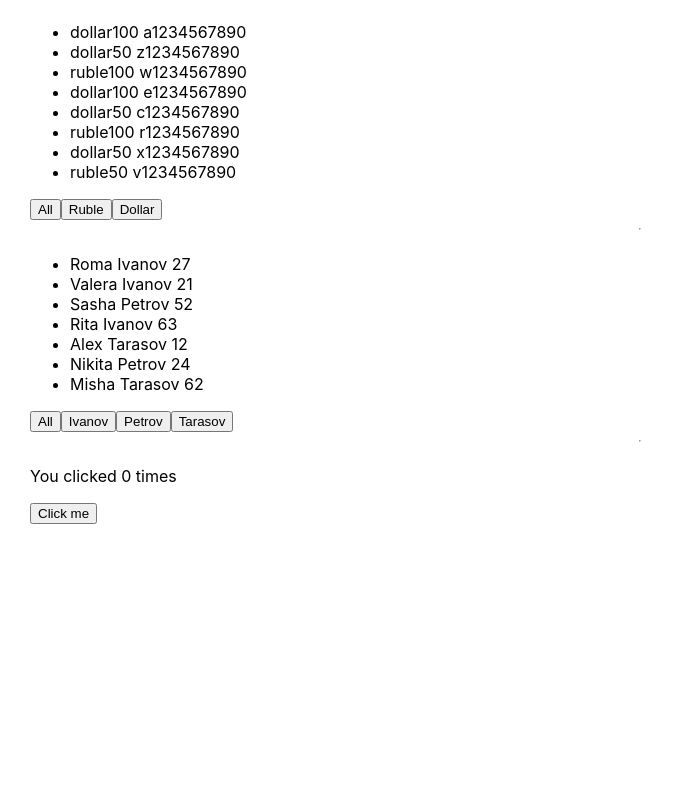
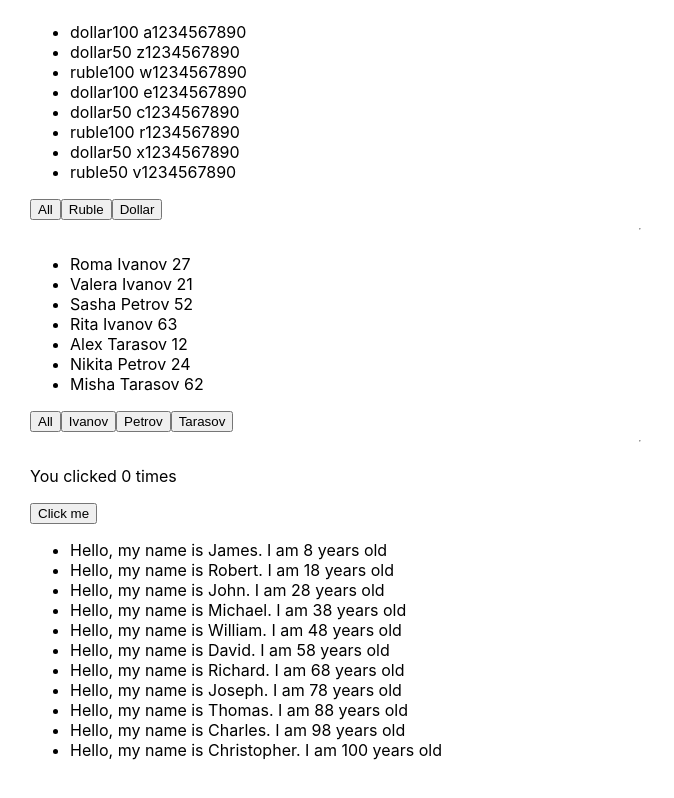
Before and after one commit to IJTINK7/Practice, a React (Create React App) app: page / in a window 1280 px wide. Shown: the part 497-1295 px from the top of the page, without its empty margins (0-674 px from the left). Before the commit the page ends 1051 px from the top, so only its background shows below. Built offline with nearby package versions, Linux system fonts and the light colour scheme.

Commit message:
Training with "map" method

```diff
--- a/src/App.tsx
+++ b/src/App.tsx
@@ -6,6 +6,7 @@ import {ToDoList} from "./ToDoList";
 import {TestFilterComponent} from "./TestFilterComponent";
 import {Counter} from "./Counter";
 import {Currency} from "./Currency";
+import {NewComponent} from "./NewComponent";
 
 
 function App() {
@@ -23,6 +24,7 @@ function App() {
 			<TestFilterComponent/>
 			<hr/>
 			<Counter/>
+			<NewComponent/>
 		</div>
 	)
 }
--- /dev/null
+++ b/src/NewComponent.tsx
@@ -0,0 +1,24 @@
+import React from "react";
+
+export const NewComponent = () => {
+	const students = [
+		{id: 1, name: "James", age: 8},
+		{id: 2, name: "Robert", age: 18},
+		{id: 3, name: "John", age: 28},
+		{id: 4, name: "Michael", age: 38},
+		{id: 5, name: "William", age: 48},
+		{id: 6, name: "David", age: 58},
+		{id: 7, name: "Richard", age: 68},
+		{id: 8, name: "Joseph", age: 78},
+		{id: 9, name: "Thomas", age: 88},
+		{id: 10, name: "Charles", age: 98},
+		{id: 11, name: "Christopher", age: 100},
+	]
+	return (
+		<ul>
+			{students.map((el) => {
+				return <li key={el.id}>Hello, my name is {el.name}. I am {el.age} years old</li>
+			})}
+		</ul>
+	);
+}
```
